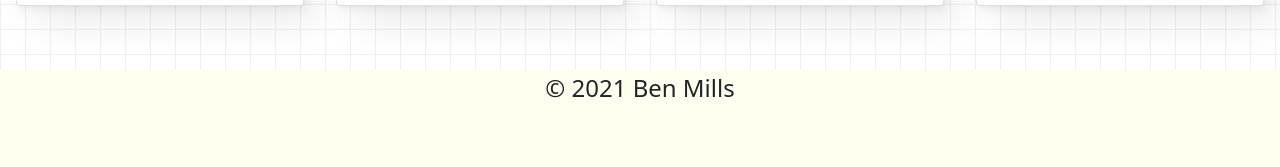
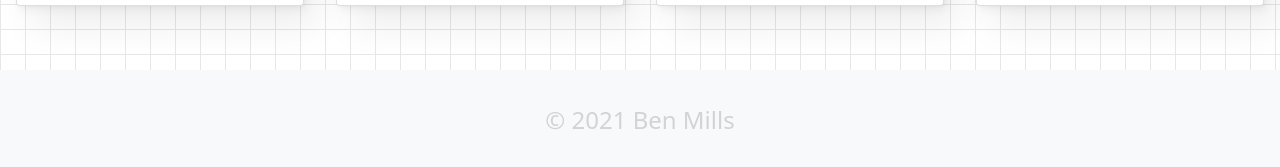
Before and after one commit to akkanben/horned-beasts, a React (Create React App) app: page / in a window 1280 px wide. Shown: the part 2377-2544 px from the top of the page. Built offline with nearby package versions, Linux system fonts and the light colour scheme.

Commit message:
Cleans up theme swapping

```diff
--- a/src/App.js
+++ b/src/App.js
@@ -15,6 +15,7 @@ export default class App extends Component {
       activeTitle: '',
       activeDescription: '',
       value: '',
+      theme: {bg: 'light', variant: 'light', mainColor: 'white', footerColor: '#f8f9fa'},
     };
   }
 
@@ -24,14 +25,26 @@ export default class App extends Component {
 
   hideModal = () => this.setState({show: false});
 
+  updateActiveFilter = (filter) => this.setState({value: filter})
 
-  updateActiveFilter = (filter) => this.setState({value: filter})
+  changeTheme = (bg, variant, mainColor, footerColor) => this.setState({theme: {bg: bg, variant: variant, mainColor: mainColor, footerColor: footerColor}});
 
   render() {
     return (
       <>
-        <Header updateActiveFilter={this.updateActiveFilter} value={this.state.value} />
-        <Main data={data} value={this.state.value} activeImg={this.state.url} show={this.state.show} showModal={this.showModal} hideModal={this.hideModal} />
+        <Header
+          updateActiveFilter={this.updateActiveFilter}
+          changeTheme={this.changeTheme}
+          theme={this.state.theme}
+          value={this.state.value} />
+        <Main
+          data={data}
+          value={this.state.value}
+          theme={this.state.theme}
+          activeImg={this.state.url}
+          show={this.state.show}
+          showModal={this.showModal}
+          hideModal={this.hideModal} />
         <SelectedBeast
           hideModal={this.hideModal}
           show={this.state.show}
@@ -39,7 +52,7 @@ export default class App extends Component {
           title={this.state.activeTitle}
           description={this.state.activeDescription}
         />
-        <Footer />
+        <Footer theme={this.state.theme} />
       </>
     )
   }
--- a/src/Footer.js
+++ b/src/Footer.js
@@ -2,32 +2,9 @@ import {Component} from "react";
 
 class Footer extends Component {
 
-  constructor(props) {
-    super(props);
-    this.state = {
-      colorIndex: 0,
-      colors: [
-        'ivory',
-        'chocolate',
-        'salmon',
-        'gold',
-        'peachpuff',
-        'thistle',
-        'wheat',
-        'yellowgreen',
-        'paleturquoise',
-        'powderblue',
-        'gainsboro',
-        'slateblue',
-      ],
-    };
-  }
-
-  handleClick = () => this.setState({colorIndex: Math.floor(Math.random() * this.state.colors.length)})
-
   render() {
     return (
-      <footer style={{backgroundColor: this.state.colors[this.state.colorIndex]}} onClick={this.handleClick}>
+      <footer style={{backgroundColor: this.props.theme.footerColor}}>
         <p>&copy; 2021 Ben Mills</p>
       </footer>
     )
--- a/src/Header.js
+++ b/src/Header.js
@@ -21,7 +21,7 @@ class Header extends Component {
   render() {
     return (
       <header>
-        <Navbar collapseOnSelect expand="lg" bg={this.state.bg} variant={this.state.theme}>
+        <Navbar collapseOnSelect expand="lg" bg={this.props.theme.bg} variant={this.props.theme.variant}>
           <Container>
             <Navbar.Brand href="#home">Horned Beasts</Navbar.Brand>
             <Navbar.Toggle aria-controls="responsive-navbar-nav" />
@@ -30,12 +30,13 @@ class Header extends Component {
                 <Nav.Link href="#lorem">Lorem</Nav.Link>
                 <Nav.Link href="#ipsum">Impsum</Nav.Link>
                 <NavDropdown title="Theme" id="collasible-nav-dropdown">
-                  <NavDropdown.Item onClick={() => this.setState({bg: 'light', theme: 'light'})}>Light Theme</NavDropdown.Item>
-                  <NavDropdown.Item onClick={() => this.setState({bg: 'dark', theme: 'dark'})}>Dark Theme</NavDropdown.Item>
+                  <NavDropdown.Item onClick={() => this.props.changeTheme('light', 'light', 'white', '#f8f9fa')}>Light Theme</NavDropdown.Item>
+                  <NavDropdown.Item onClick={() => this.props.changeTheme('dark', 'dark', '#484848', '#212529')}>Dark Theme</NavDropdown.Item>
                   <NavDropdown.Divider />
-                  <NavDropdown.Item onClick={() => this.setState({bg: 'primary', theme: 'dark'})}>Fun Theme</NavDropdown.Item>
+                  <NavDropdown.Item onClick={() => this.props.changeTheme('primary', 'dark', '#5398fd', '#0d6efd')}>Blue Theme</NavDropdown.Item>
                 </NavDropdown>
               </Nav>
+              <Nav.Link disabled>Filter:</Nav.Link>
               <Form className="d-flex">
                 <FormControl
                   type="search"
--- a/src/Main.js
+++ b/src/Main.js
@@ -16,7 +16,7 @@ class Main extends Component {
     console.log(filteredData)
 
     return (
-      <main>
+      <main style={{backgroundColor: this.props.theme.mainColor}}>
         <Container fluid>
           <Row>
             {
--- a/src/index.css
+++ b/src/index.css
@@ -14,13 +14,17 @@ code {
 
 main {
   padding: 5% 0;
-  background-image: url(./grid-bg.png)
+  background-image: url(./grid-bg.png);
 }
 
 footer {
   height: 100px;
   text-align: center;
   font-size: 1.5em;
+  color: lightgrey;
+}
+footer p {
+  padding-top: 2rem;
 }
 
 div.row {
@@ -37,5 +41,4 @@ box-shadow:
   3.1px 4.5px 8.3px rgba(0, 0, 0, 0.042),
   14px 20px 37px rgba(0, 0, 0, 0.07)
 ;
-background-color: 'red';
 }
```
Also changed, not shown: black.png (added), src/grid-bg.png.
